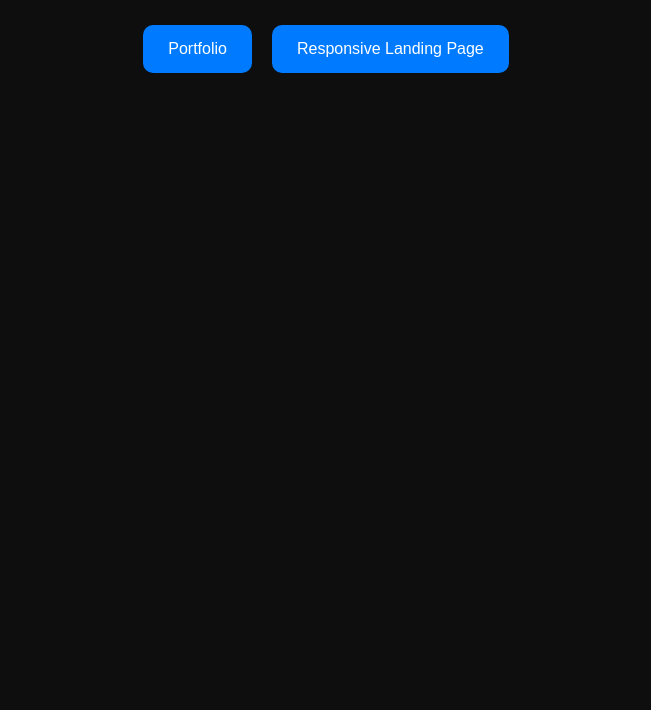
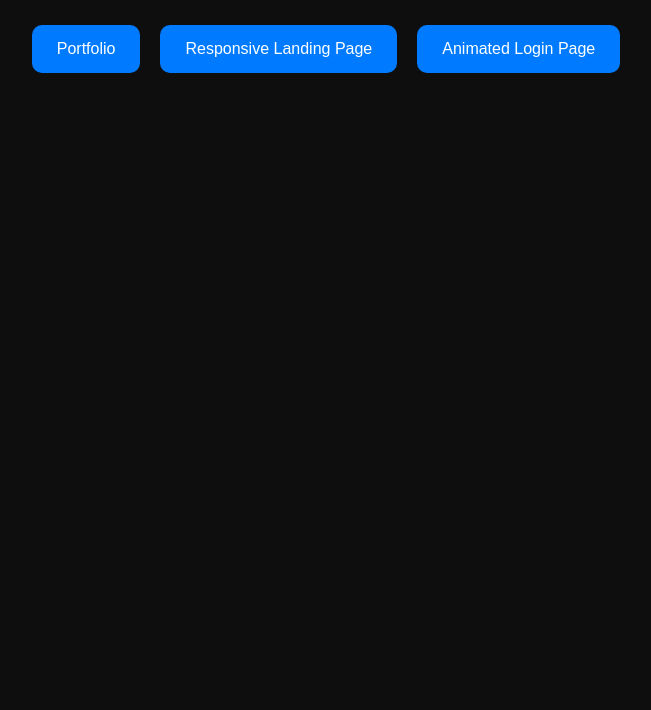
Before and after one commit to NirajPatil333/Projects, a plain HTML site: page index.html in a window 1280 px wide. Shown: the part 90-800 px from the top of the page, without its empty margins (314-965 px from the left). Drawn offline with Linux system fonts and the light colour scheme.

Commit message:
Added Animated Login Page link

```diff
--- a/index.html
+++ b/index.html
@@ -44,6 +44,7 @@
     <div class="projects">
         <a href="Portfolio/">Portfolio</a>
         <a href="Responsive%20Landing%20Page/">Responsive Landing Page</a>
+        <a href="Animated%20Login%20Page/">Animated Login Page</a>
         <!-- Add more links if needed -->
     </div>
 </body>
```
